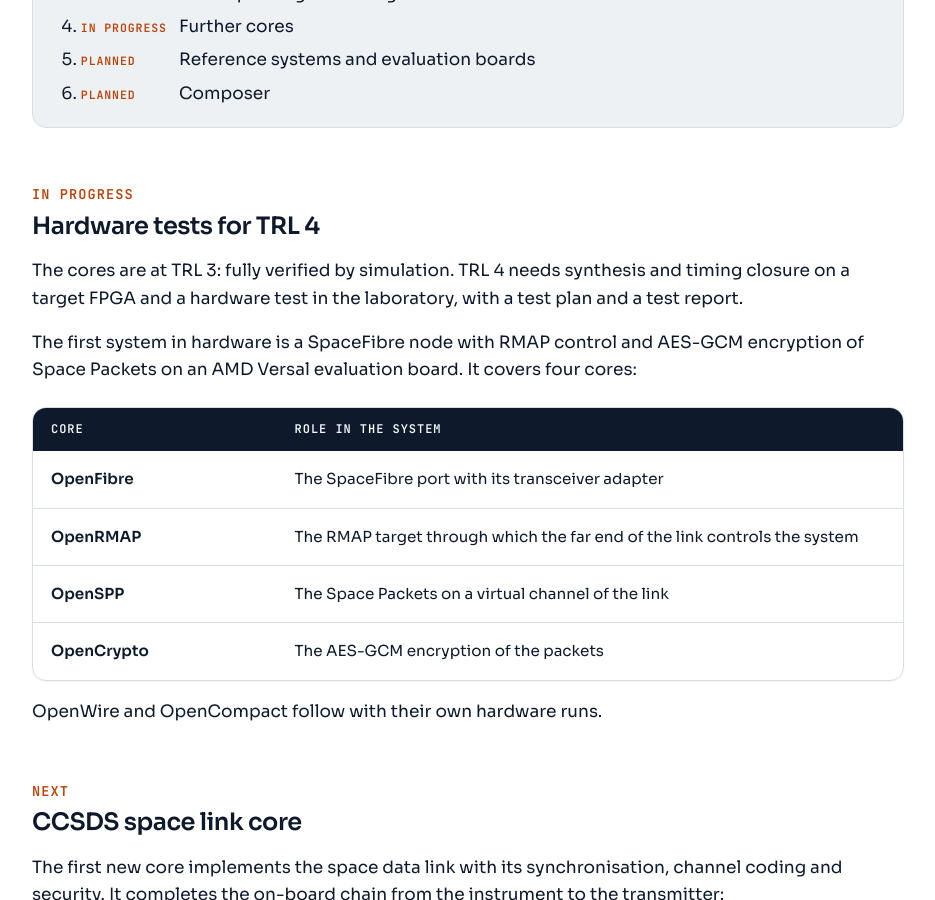
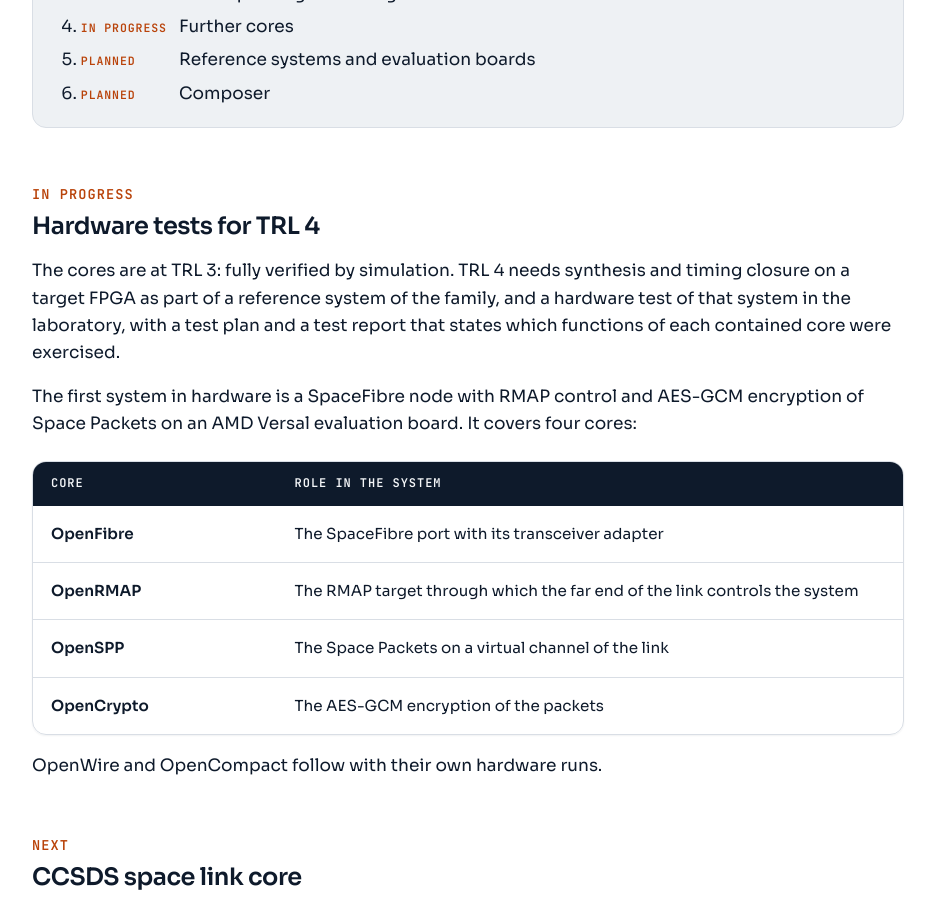
Before and after one commit to open-space-hdl/open-space-hdl.github.io, a Jekyll site: the page built from roadmap.html, in a window 1280 px wide and 900 px high, scrolled down 539 px. Shown: the whole window, without its empty margins (172-1107 px from the left). Built offline with Jekyll 4.4.1, drawn with Linux system fonts in a browser that asks for light colours.

Commit message:
Roadmap: TRL 4 through the hardware test of a reference system
The section "Hardware tests for TRL 4" of the roadmap states the same condition as level 4 of the TRL page: synthesis
and timing closure as part of a reference system of the family, a hardware test of that system, and a test report that
states which functions of each contained core were exercised.

```diff
--- a/roadmap.html
+++ b/roadmap.html
@@ -39,7 +39,8 @@ permalink: /roadmap/
       <h2 id="hardware-title">Hardware tests for TRL 4</h2>
       <p>
         The cores are at TRL 3: fully verified by simulation. TRL 4 needs synthesis and timing closure on a target
-        FPGA and a hardware test in the laboratory, with a test plan and a test report.
+        FPGA as part of a reference system of the family, and a hardware test of that system in the laboratory, with a
+        test plan and a test report that states which functions of each contained core were exercised.
       </p>
       <p>
         The first system in hardware is a SpaceFibre node with RMAP control and AES-GCM encryption of Space Packets on
```
